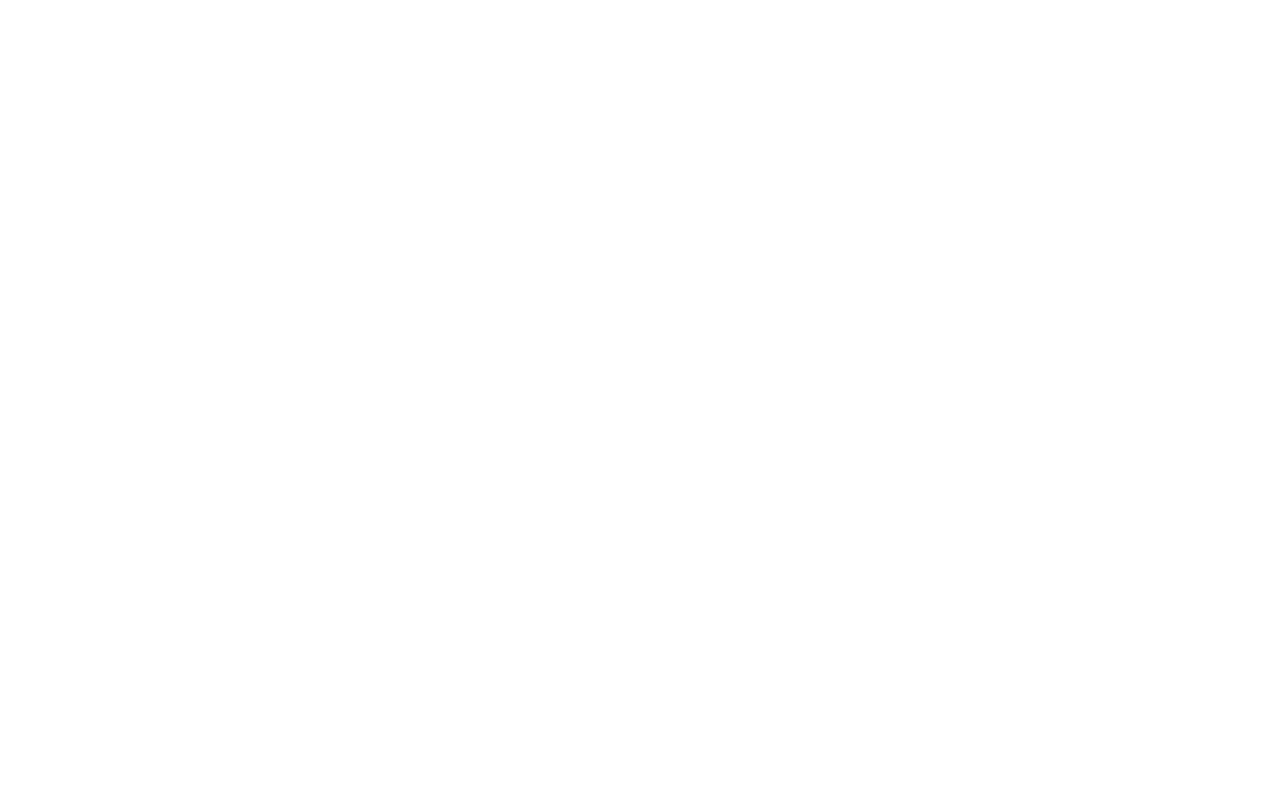
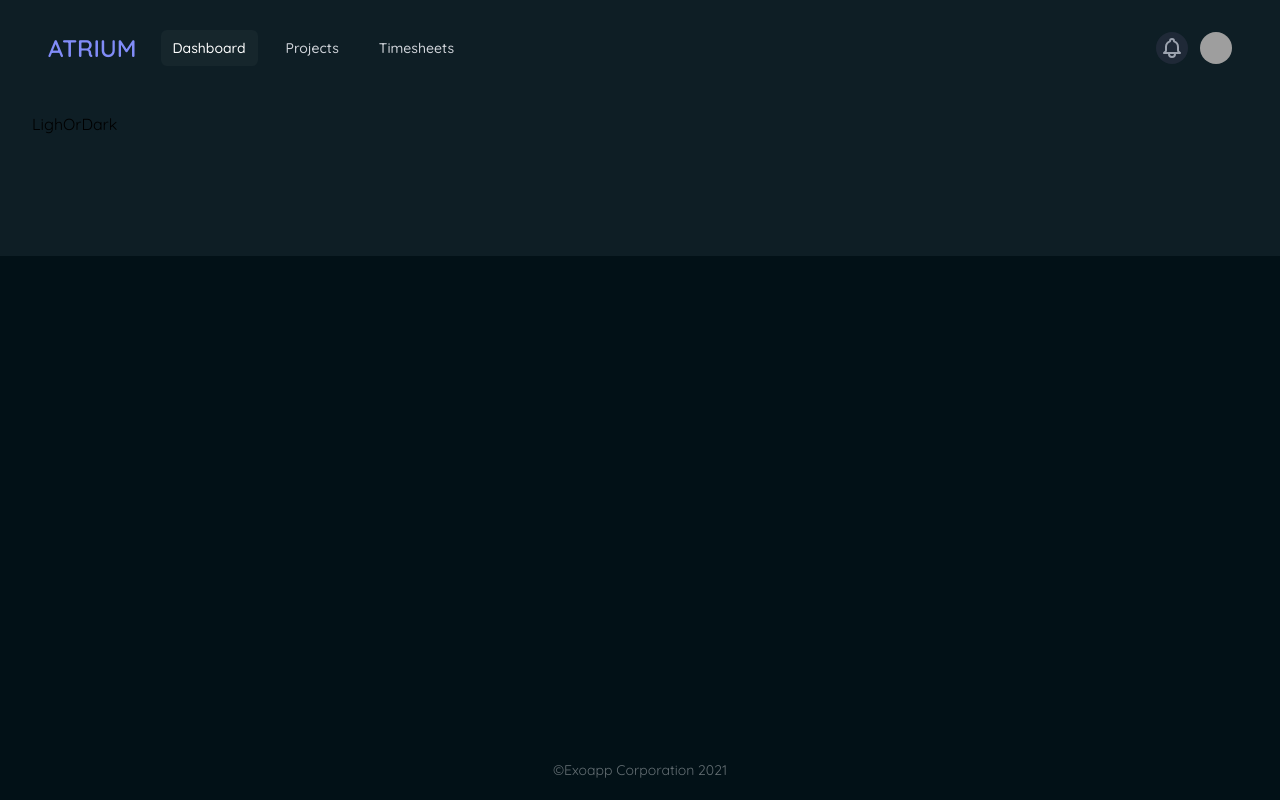
Before and after one commit to ekosutrisno/atrium-xsis, a Vue app: page /u/0/settings in a window 1280 px wide. Before the commit this address had no page. Built offline with nearby package versions, Linux system fonts and the light colour scheme; grey boxes are pictures that could not be loaded.

Commit message:
feat: support dark and light mode

```diff
--- a/src/App.vue
+++ b/src/App.vue
@@ -1,11 +1,15 @@
 <template>
-<router-view/>
+  <router-view/>
 </template>
 
 <script lang="ts">
 import { defineComponent } from 'vue'
+import { togleDarkLightMode } from './utils/helperFunction';
+
 export default defineComponent({
   name: 'App',
-  components: {}
+  beforeMount(){
+    togleDarkLightMode();
+  }
 })
 </script>
--- a/src/components/NavHeader.vue
+++ b/src/components/NavHeader.vue
@@ -21,7 +21,7 @@
           <!-- Profile dropdown -->
           <Menu as="div" class="ml-3 relative z-50">
             <div>
-              <MenuButton class="bg-gray-800 flex text-sm rounded-full focus:outline-none focus:ring-2 focus:ring-offset-2 focus:ring-offset-gray-800 focus:ring-white">
+              <MenuButton class="dark:bg-gray-800 flex text-sm rounded-full focus:outline-none focus:ring-2 focus:ring-offset-2 focus:ring-offset-gray-800 focus:ring-white">
                 <span class="sr-only">Open user menu</span>
                 <img class="h-8 w-8 rounded-full" src="https://res.cloudinary.com/ekosutrisno/image/upload/v1625803063/avatars/MyAvatar_taylrm.png" alt="profile-avatar" />
               </MenuButton>
@@ -32,7 +32,7 @@
                   <router-link to="/" :class="[active ? 'bg-color-dark-gray-darker' : '', 'block px-4 py-2 text-sm text-color-gray-light']">Your Profile</router-link>
                 </MenuItem>
                 <MenuItem v-slot="{ active }">
-                  <router-link to="/" :class="[active ? 'bg-color-dark-gray-darker' : '', 'block px-4 py-2 text-sm text-color-gray-light']">Settings</router-link>
+                  <router-link to="/u/0/settings" :class="[active ? 'bg-color-dark-gray-darker' : '', 'block px-4 py-2 text-sm text-color-gray-light']">Settings</router-link>
                 </MenuItem>
                 <MenuItem v-slot="{ active }">
                   <router-link to="/" :class="[active ? 'bg-color-dark-gray-darker' : '', 'block px-4 py-2 text-sm text-color-gray-light']">Sign out</router-link>
--- a/src/router/routes.ts
+++ b/src/router/routes.ts
@@ -1,8 +1,12 @@
 import { RouteRecordRaw } from "vue-router";
 
+// Views
 import Home from '../views/Home.vue';
 import Project from '../views/Project.vue';
 import Timesheet from '../views/Timesheet.vue';
+import Settings from '../views/Settings.vue';
+
+// Layouts
 import DashboardLayout from '../layouts/DashboardLayout.vue';
 
 const routes: RouteRecordRaw[] = [
@@ -34,6 +38,14 @@
             meta: {
                title: 'Timesheet'
             }
+         },
+         {
+            path: '/u/0/settings',
+            name: 'Settings',
+            component: Settings,
+            meta: {
+               title: 'Settings'
+            }
          }
       ]
    }
--- /dev/null
+++ b/src/utils/helperFunction.ts
@@ -0,0 +1,14 @@
+export function togleDarkLightMode(): void {
+   if (
+      localStorage.theme === "dark" ||
+      (!("theme" in localStorage) &&
+         window.matchMedia("(prefers-color-scheme: dark)").matches)
+   ) {
+      document.documentElement.classList.add("dark");
+      localStorage.theme = "dark";
+   } else {
+      document.documentElement.classList.remove("dark");
+      localStorage.theme = "light";
+   }
+   // localStorage.removeItem("theme");
+}
--- /dev/null
+++ b/src/views/Settings.vue
@@ -0,0 +1,24 @@
+<template>
+  <div>
+    <button
+      type="button"
+      @click="togleDarkLightMode"
+      class="dark:text-color-gray-light"
+    >LighOrDark</button>
+  </div>
+</template>
+
+<script lang="ts">
+import { defineComponent } from "vue";
+import {togleDarkLightMode} from '../utils/helperFunction';
+
+export default defineComponent({
+  setup() {
+
+
+    return {
+       togleDarkLightMode
+    };
+  },
+});
+</script>
--- a/src/views/Timesheet.vue
+++ b/src/views/Timesheet.vue
@@ -11,7 +11,7 @@
             </span>
          </div>
          <div class="text-color-gray-lighter hidden sm:block text-sm">
-            <button type="button" class="p-3 rounded-md bg-indigo-400">
+            <button @click="downloadPdf" type="button" class="p-3 rounded-md bg-indigo-400">
                Cetak Timesheet
             </button>
          </div>
@@ -19,7 +19,7 @@
       <p class="py-3 px-2 text-color-gray-default">Timesheet List</p>
       <TimesheetTable/>
    </div>
-   <button type="button" class="p-3.5 sm:hidden fixed right-5 shadow-xl bottom-[4.5rem] cursor-default text-color-gray-light rounded-full bg-indigo-400">
+   <button @click="downloadPdf" type="button" class="p-3.5 sm:hidden fixed right-5 shadow-xl bottom-[4.5rem] cursor-default text-color-gray-light rounded-full bg-indigo-400">
       <svg xmlns="http://www.w3.org/2000/svg"  area-hidden="true" class="h-5 w-5" viewBox="0 0 20 20" fill="currentColor">
          <path fill-rule="evenodd" d="M5 4v3H4a2 2 0 00-2 2v3a2 2 0 002 2h1v2a2 2 0 002 2h6a2 2 0 002-2v-2h1a2 2 0 002-2V9a2 2 0 00-2-2h-1V4a2 2 0 00-2-2H7a2 2 0 00-2 2zm8 0H7v3h6V4zm0 8H7v4h6v-4z" clip-rule="evenodd" />
       </svg>
@@ -35,8 +35,19 @@
   components: { TimesheetTable },
    setup () {
 
+      const downloadPdf = async (dateFrom: string, dateTo: string): Promise<void> =>{
+         var url = 'http://atrium.xsis.co.id/api/timesheet/retrieve-data/2021-7-13/2021-7-14'
 
-      return {}
+         // let link = document.createElement('a')
+         // link.href = url;
+         // link.download = 'Results.pdf'
+         // link.click()
+         console.log(url);
+      }
+
+      return {
+         downloadPdf
+      }
    }
 })
 </script>
--- a/tailwind.config.js
+++ b/tailwind.config.js
@@ -1,7 +1,7 @@
 module.exports = {
   mode: "jit",
   purge: ["./public/**/*.html", "./src/**/*.{js,jsx,ts,tsx,vue}"],
-  darkMode: false,
+  darkMode: 'class',
   theme: {
     extend: {
       colors: {
```
Also changed, not shown: src/assets/logo.png (deleted).
